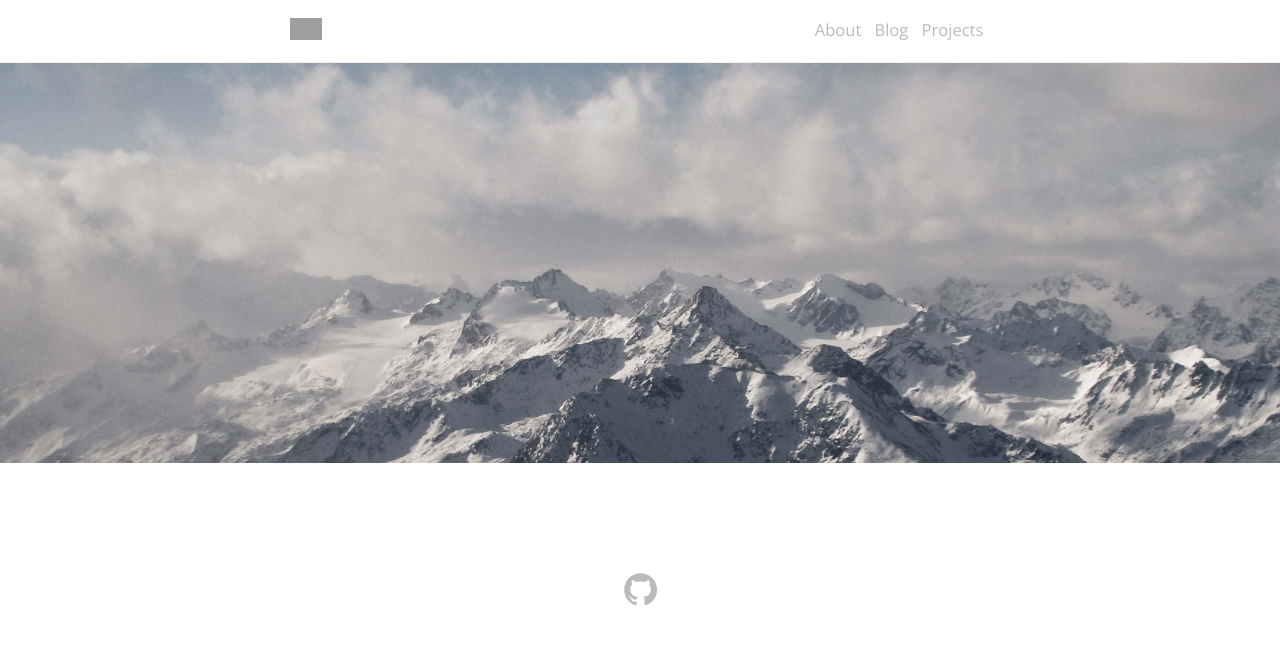
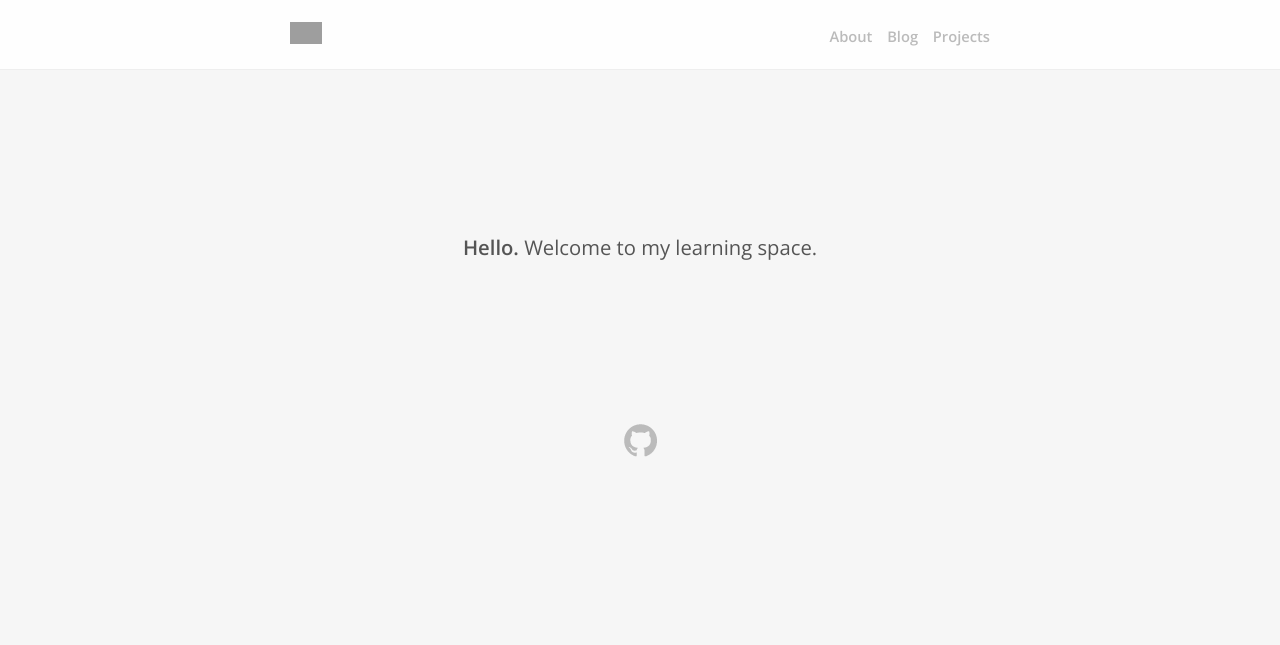
Before and after one commit to Treydor/treydor.github.io, a Jekyll site: the page built from index.html, in a window 1280 px wide. Shown: the top 645 px of the page. Built offline with Jekyll 4.4.1, drawn with Linux system fonts in a browser that asks for light colours; grey boxes are pictures that could not be loaded.

Commit message:
Small style tweaks

```diff
--- a/css/style.css
+++ b/css/style.css
@@ -18,13 +18,14 @@ html {
 }
 
 body {
-  background: #fff;
-  color: #555;
+  background: #f6f6f6;
+  color: #333;
 }
 
 header {
+  background: #fefefe;
   border-bottom: 1px solid #eee;
-  padding: 1em 0;
+  padding: 1.2em 0;
 }
 
 .container {
@@ -48,7 +49,7 @@ footer { margin-top: 6em; }
    ======================================================================= */
 
 h1, h2, h3, h4, h5 {
-  color: #777;
+  color: #555;
   display: block;
   font-family: 'Roboto Slab', serif;
   margin: 0;
@@ -57,7 +58,7 @@ h1, h2, h3, h4, h5 {
   line-height: 1.2em;
 }
 
-h1 { font-size: 2em; }
+h1 { font-size: 1.9em; }
 
 h2 { font-size: 1.6em; }
 
@@ -134,7 +135,7 @@ cite:before { content: "— " ;}
    ======================================================================= */
 
 a {
-  color: #4183c4;
+  color: #70a2a2;
   text-decoration: none;
   -webkit-transition: all 0.2s ease 0s;
   -moz-transition: all 0.2s ease 0s;
@@ -158,7 +159,8 @@ a:hover { text-decoration: underline; }
 
 nav {
   float: right;
-  font-size: .9em;
+  font-size: .8em;
+  padding-top: 3px;
 }
 
 nav ul {
@@ -169,11 +171,12 @@ nav ul {
 
 nav li {
   float: left;
-  padding: 0 .4em;
-  }
+  margin-left: 1em;
+}
 
 nav a {
   color: #bbb;
+  font-weight: 600;
   text-decoration: none;
 }
 
@@ -284,20 +287,14 @@ article h2, article h3 { margin-top: 2em; }
    ======================================================================= */
 
 .splash {
-  background-image: url(../img/splash.jpg);
-  background-position: 50% 25%;
-  background-size: cover;
-  height: 400px;
-  margin: 0 auto;
+  color: #555;
+  font-size: 1.1em;
+  margin: 8em auto;
+  text-align: center;
   width: 100%;
 }
 
-.splash-text {
-  color: #fff;
-  font-size: 1.2em;
-  font-weight: 600;
-  padding: 10%;
-}
+.splash-title { font-weight: 600; }
 
 .profile-box { width: 100%; }
 
--- a/index.html
+++ b/index.html
@@ -4,7 +4,10 @@ name: Noah Rogers
 title: Noah Rogers
 blog: true
 ---
-<div class="splash"></div>
+<div class="splash">
+  <span class="splash-title">Hello.</span>
+  <span class="splash-text">Welcome to my learning space.</span>
+</div>
 
 <div class="container">
   <a href="//www.github.com/treydor" target="_blank" alt="GitHub" class="github-footer"></a>
```
Also changed, not shown: _posts/2014-08-26-positioning.md (deleted, +0 -21 lines), _posts/2014-09-03-first.md (+3 -1 lines).
